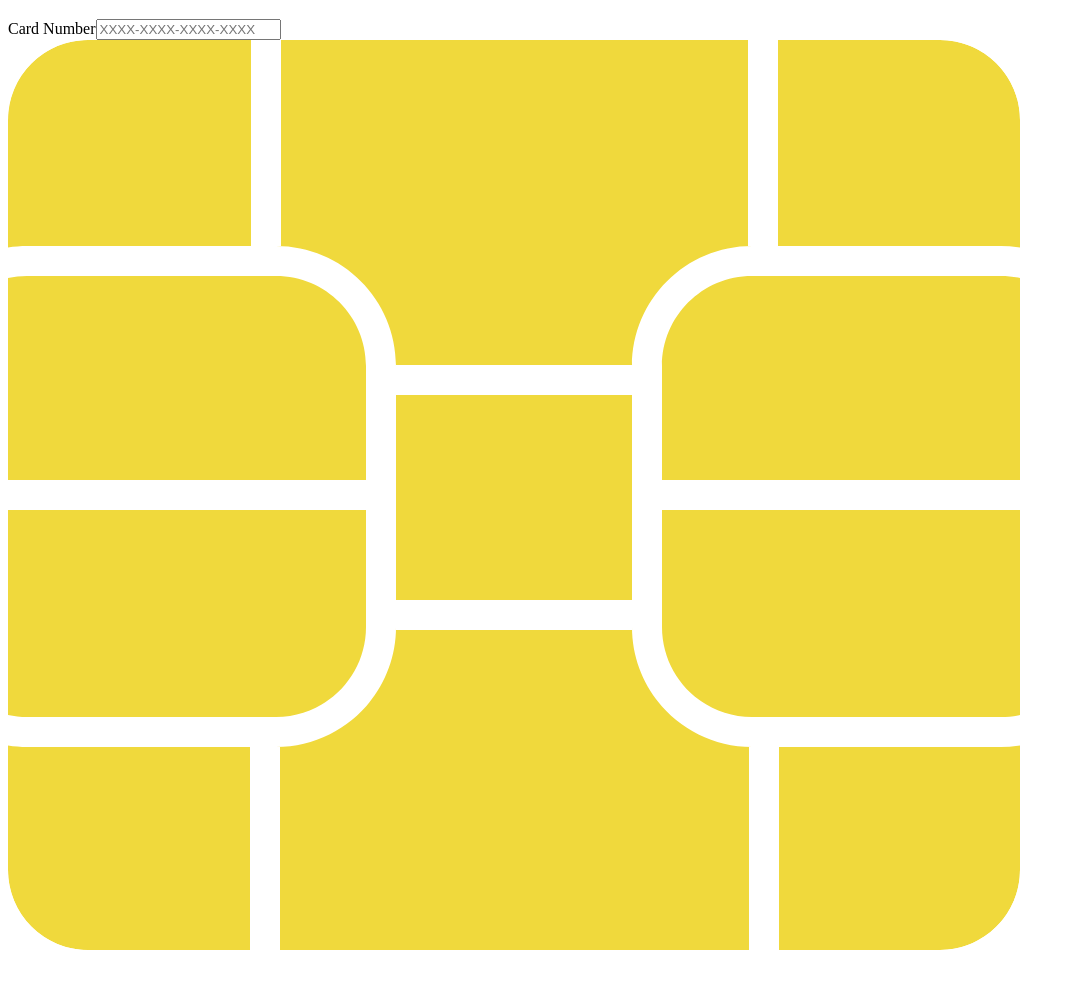
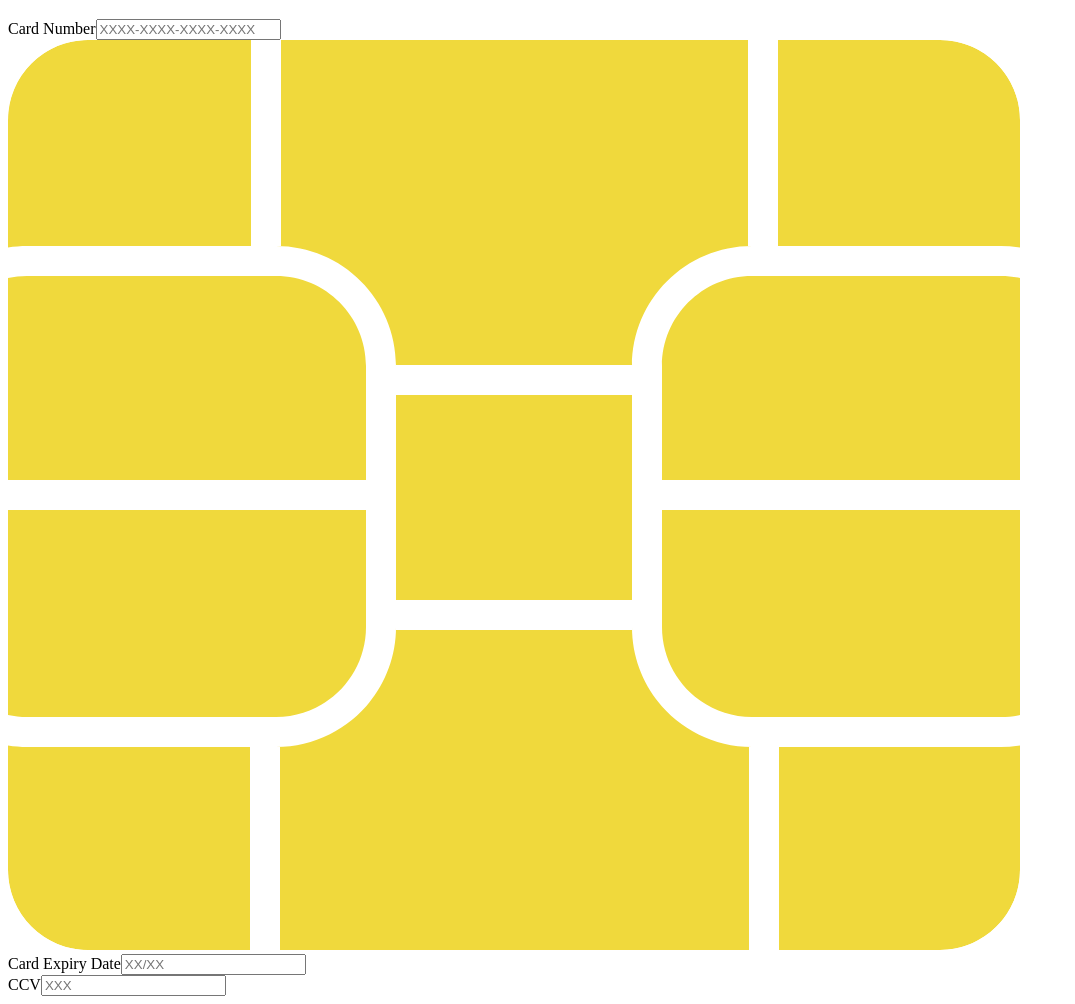
Before and after one commit to muchiiri/glassmorphism, a plain HTML site: page index.html in a window 1280 px wide. Shown: the part 61-1065 px from the top of the page, without its empty margins (0-1075 px from the left). Before the commit the page ends 1023 px from the top, so only its background shows below. Drawn offline with Linux system fonts and the light colour scheme.

Commit message:
columns for card expiry date, card type and CCV

```diff
--- a/index.html
+++ b/index.html
@@ -14,6 +14,11 @@
                 <div class="card-col"><label for="cardNumber" class="card-label">Card Number</label><input type="text" class="card-input card-input--large" id="cardNumber" placeholder="XXXX-XXXX-XXXX-XXXX"></div>
                 <div class="card-col card-chip"><img src="img/chip.svg" alt="chip"></div>
             </div>
+            <div class="card-row">
+                <div class="card-col"><label for="cardExpiry" class="card-label">Card Expiry Date</label><input type="text" class="card-input" id="cardExpiry" placeholder="XX/XX"></div>
+                <div class="card-col"><label for="cardCcv" class="card-label">CCV</label><input type="text" class="card-input" id="cardCcv" placeholder="XXX"></div>
+                <div class="card-col card-brand"><i id="cardBrand"></i></div>
+            </div>
         </form>
     </div>
 </body>
```
